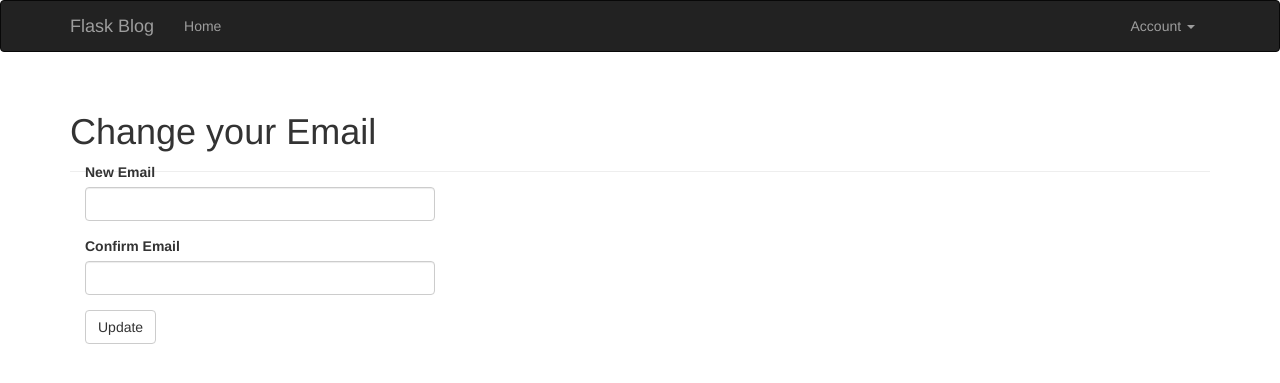
After one commit to t42huang/flask-blog, a Flask app: page /auth/change_email in a window 1280 px wide. The commit adds this page. Shown: the top 383 px of the page. Run offline with Flask 2, Linux system fonts and the light colour scheme; a user stored in the database is signed in; tables that the repository leaves empty hold one stand-in row (values such as "Sample post"); some libraries are stand-ins or nearby versions.

Commit message:
enable update email

```diff
--- a/app/auth/forms.py
+++ b/app/auth/forms.py
@@ -12,9 +12,12 @@ class LoginForm(FlaskForm):
     remember_me = BooleanField('Keep me logged in')
     submit = SubmitField('Log In')
 
+def check_email_registered(form, field):
+    if User.query.filter_by(email=field.data).first():
+        raise ValidationError('Email already registered.')
 
 class RegistrationForm(FlaskForm):
-    email = StringField('Email', validators=[DataRequired(), Length(1, 64), Email()])
+    email = StringField('Email', validators=[DataRequired(), Length(1, 64), Email(), check_email_registered])
     username = StringField('Username',
         validators=[DataRequired(), Length(1, 64),
             Regexp('^[A-Za-z][A-Za-z0-9_.]*$', 0,
@@ -25,14 +28,21 @@ class RegistrationForm(FlaskForm):
     password2 = PasswordField('Confirm Password', validators=[DataRequired()])
     submit = SubmitField('Register')
 
-
-    def validate_email(self, field):
-        if User.query.filter_by(email=field.data).first():
-            raise ValidationError('Email already registered.')
-
     def validate_username(self, field):
         if User.query.filter_by(username=field.data).first():
             raise ValidationError('Username already registered.')
+
+
+class ChangeEmailForm(FlaskForm):
+    email = StringField('New Email', validators=[
+        DataRequired(), Length(1, 64), Email(), check_email_registered,
+        EqualTo('email2', message='Emails must match')
+    ])
+    email2 = StringField('Confirm Email', validators=[
+        DataRequired(), Length(1, 64), Email()
+    ])
+
+    submit = SubmitField('Update')
 
 
 class ChangePasswordForm(FlaskForm):
--- a/app/auth/views.py
+++ b/app/auth/views.py
@@ -4,7 +4,8 @@ from flask_login import login_user, login_required, logout_user, current_user
 
 from . import auth
 from .forms import LoginForm, RegistrationForm, \
-    ChangePasswordForm, PasswordResetRequestForm, PasswordResetForm
+    ChangePasswordForm, PasswordResetRequestForm, PasswordResetForm, \
+    ChangeEmailForm
 
 from .. import db
 from ..models import User
@@ -102,6 +103,36 @@ def resend_confirmation():
     return redirect(url_for('main.index'))
 
 
+@auth.route('/change_email', methods=['GET', 'POST'])
+@login_required
+def change_email():
+    form = ChangeEmailForm()
+
+    if form.validate_on_submit():
+        token = current_user.generate_change_email_token(form.email.data)
+        send_email(current_user.email, 'Change your email',
+            'auth/email/change_email',
+            user=current_user, token=token, new_email=form.email.data
+        )
+        flash('A confirmation email has been sent to your original email regardng your request to change email.')
+        return redirect(url_for('main.index'))
+
+    return render_template('auth/change_email.html', form=form)
+
+@auth.route('/change_email/<token>')
+def confirm_change_email(token):
+    user = User.change_email(token)
+    if user:
+        db.session.commit()
+        send_email(current_user.email, 'Email Updated',
+            'auth/email/email_updated',
+            user=user
+        )
+        flash('Your Email has been updated. Please login with your new Email')
+    else:
+        flash('Something went wrong when changing your email, please contact your administrator regarding this issue.')
+    return redirect(url_for('auth.login'))
+
 @auth.route('/change_password', methods=['GET', 'POST'])
 @login_required
 def change_password():
--- /dev/null
+++ b/app/templates/auth/change_email.html
@@ -0,0 +1,13 @@
+{% extends "base.html" %}
+{% import "bootstrap/wtf.html" as wtf %}
+
+{% block title %}Flask Blog - Change Email{% endblock %}
+
+{% block page_content %}
+<h1>Change your Email</h1>
+
+<div class="col-md-4">
+    {{ wtf.quick_form(form) }}
+</div>
+
+{% endblock %}
--- a/app/templates/base.html
+++ b/app/templates/base.html
@@ -32,6 +32,7 @@ type="image/x-icon">
                 <li class="dropdown">
                     <a href="#" class="dropdown-toggle" data-toggle="dropdown">Account <b class="caret"></b></a>
                     <ul class="dropdown-menu">
+                        <li><a href="{{ url_for('auth.change_email') }}">Change Email</a></li>
                         <li><a href="{{ url_for('auth.change_password') }}">Change Password</a></li>
                         <li><a href="{{ url_for('auth.logout') }}">Sign Out</a></li>
                     </ul>
```
Also changed, not shown: app/models.py (+21 -0 lines), app/templates/auth/email/change_email.html (added, +11 -0 lines), app/templates/auth/email/change_email.txt (added, +11 -0 lines), app/templates/auth/email/email_updated.html (added, +11 -0 lines), app/templates/auth/email/email_updated.txt (added, +11 -0 lines).
